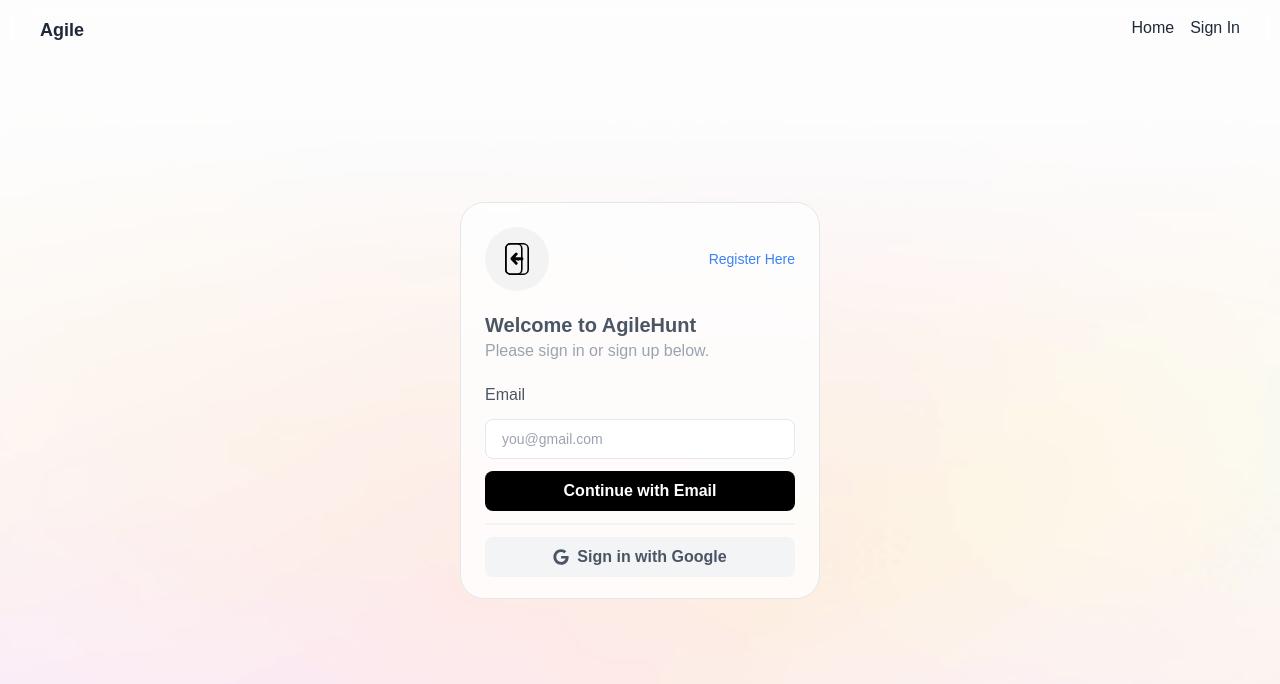
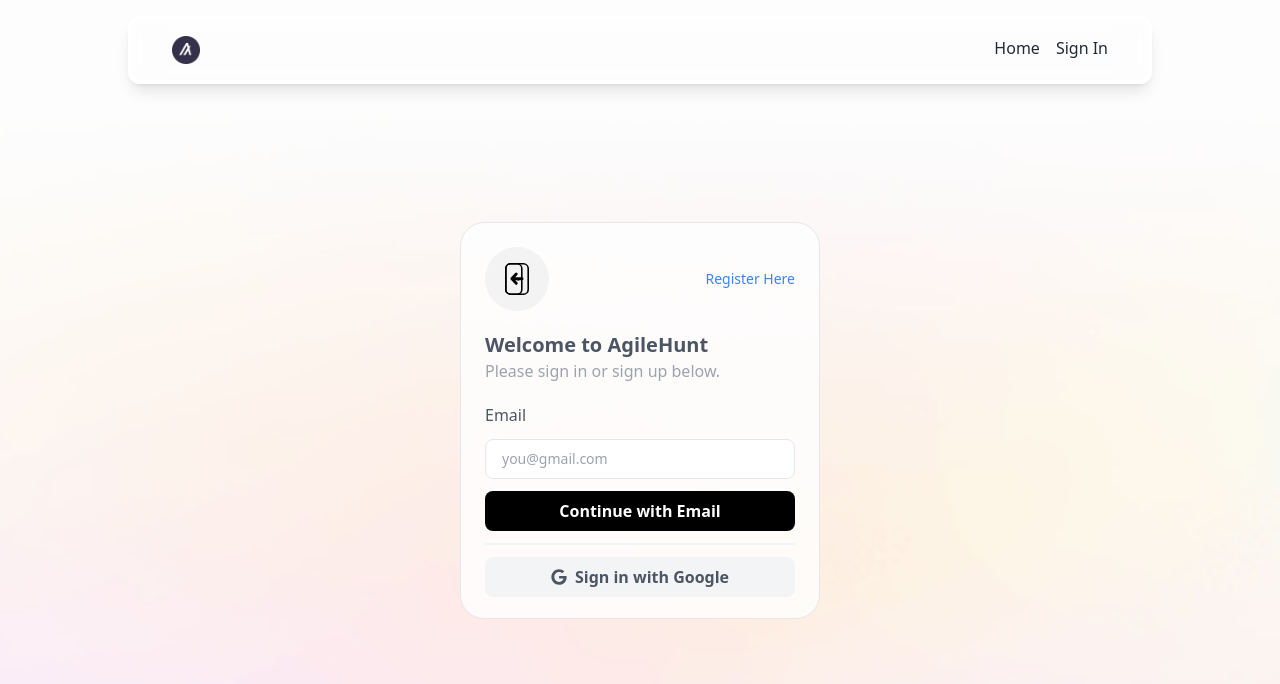
Before and after one commit to abhishek-kumar-91/agileHunter, a Next.js app: page /signin in a window 1280 px wide. Shown: the top 684 px of the page. Built offline with nearby package versions, Linux system fonts and the light colour scheme.

Commit message:
Navbar designing

```diff
--- a/src/app/globals.css
+++ b/src/app/globals.css
@@ -1,27 +1,3 @@
 @tailwind base;
 @tailwind components;
 @tailwind utilities;
-
-:root {
-  --background: #ffffff;
-  --foreground: #171717;
-}
-
-@media (prefers-color-scheme: dark) {
-  :root {
-    --background: #0a0a0a;
-    --foreground: #ededed;
-  }
-}
-
-body {
-  color: var(--foreground);
-  background: var(--background);
-  font-family: Arial, Helvetica, sans-serif;
-}
-
-@layer utilities {
-  .text-balance {
-    text-wrap: balance;
-  }
-}
--- a/src/components/AuthComponent.tsx
+++ b/src/components/AuthComponent.tsx
@@ -11,7 +11,7 @@
 
 function AuthComponent({urlLink, urlText, emailBtn, googleBtn}: AuthComponentProps) {
   return (
-    <div className="w-full h-full flex justify-center items-center   2xl:pb-36">
+    <div className="w-full h-full flex justify-center items-center pt-10  2xl:pb-36">
         <div className="w-[360px] h-[397px] bg-[#ffffffcc] flex flex-col gap-3  rounded-3xl border border-gray-200 p-6">
           <div className="w-full flex flex-col gap-5 pb-3  border-b-2 border-gray-100">
            <div className=" flex items-center justify-between">
--- a/src/components/Navbar.tsx
+++ b/src/components/Navbar.tsx
@@ -1,11 +1,13 @@
 import Link from "next/link"
-
+import Image from "next/image"
 function Navbar() {
   return (
     <div>
-        <header className="w-full f bg-white bg-opacity-30 backdrop-blur-lg fixed ">
+  <header className="md:w-[80%] w-[70%] md:mx-[10%] mx-[15%] md:mt-4 mt-6 rounded-xl bg-white/30 shadow-lg  border-4 border-white backdrop-blur-lg fixed ">
   <nav className="flex justify-between py-4 px-10">
-    <div className="text-gray-800 text-lg font-bold">Agile</div>
+    <div className="flex text-gray-800 text-lg font-bold">
+     <Image src='/images/navlogo.png' alt="agilehunt" width={28} height={28} />
+</div>
     <ul className="flex space-x-4">
     <Link href={"/"} className="text-gray-800 hover:text-gray-600 cursor-pointer">Home</Link>
       <Link href={"/signin"} className="text-gray-800 hover:text-gray-600 cursor-pointer">Sign In</Link>
```
Also changed, not shown: public/images/navlogo.png (added), 1 other file (tests, documents, lock files or other folders).
